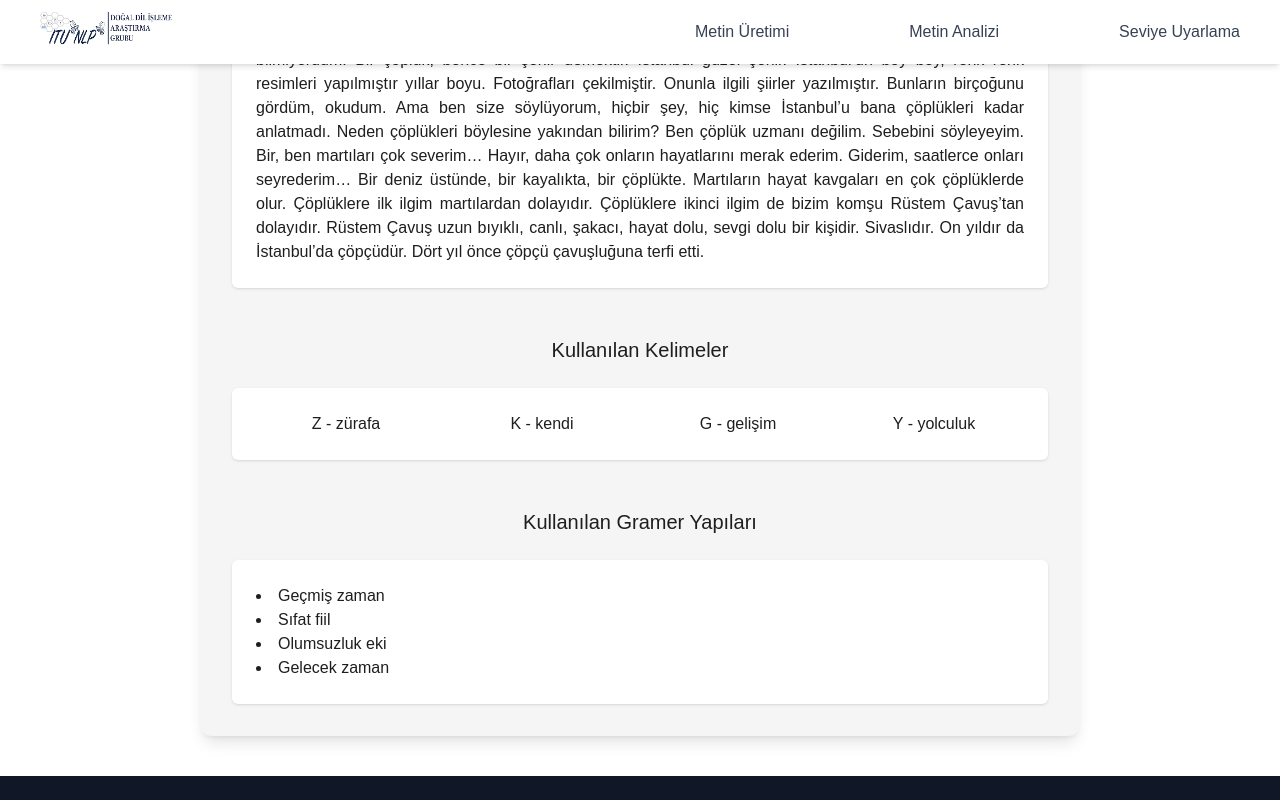
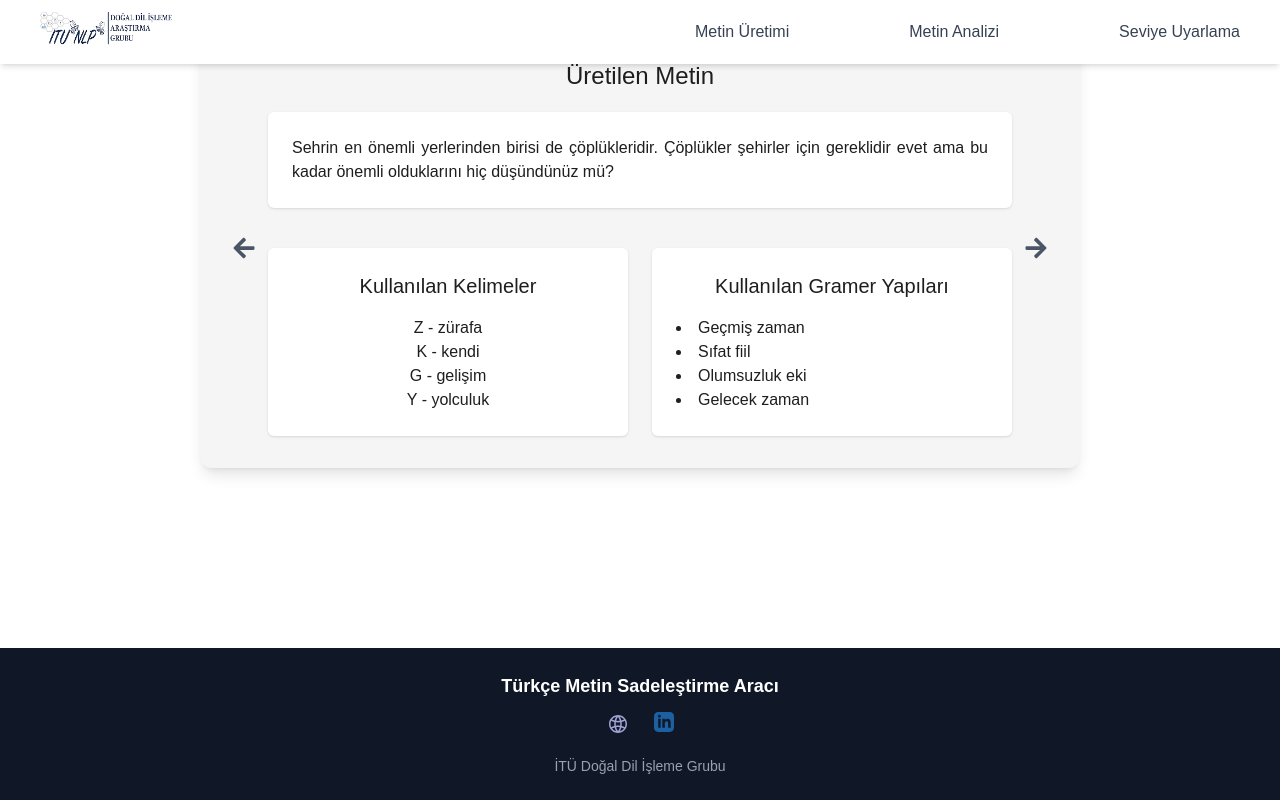
Before and after one commit to itu-grad/turkish-simplification-tool, a Next.js app: page /text-generation in a window 1280 px wide. Both pictures are taken after a click on the button "Metin Üret". Shown: the part 952-1752 px from the top of the page. Built offline with nearby package versions, Linux system fonts and the light colour scheme.

Commit message:
new: add alternative text generate output

```diff
--- a/src/app/text-generation/Output.tsx
+++ b/src/app/text-generation/Output.tsx
@@ -1,41 +1,93 @@
+import { useState } from "react";
+import { FaArrowLeft, FaArrowRight } from "react-icons/fa";
+
 export default function TextGenerationOutput() {
+    const [currentIndex, setCurrentIndex] = useState<number>(0);
+    const [isFading, setIsFading] = useState<boolean>(false);
+
+    const alternatives = [
+        {
+            text: "Sehrin en önemli yerlerinden birisi de çöplükleridir. Çöplükler şehirler için gereklidir evet ama bu kadar önemli olduklarını hiç düşündünüz mü?",
+            words: ["Z - zürafa", "K - kendi", "G - gelişim", "Y - yolculuk"],
+            grammar: ["Geçmiş zaman", "Sıfat fiil", "Olumsuzluk eki", "Gelecek zaman"],
+        },
+        {
+            text: "İstanbul güzel şehir. İstanbul’un boy boy, renk renk resimleri yapılmıştır yıllar boyu.",
+            words: ["A - ağaç", "B - balık", "C - cam", "D - deniz"],
+            grammar: ["Şimdiki zaman", "Geniş zaman", "Emir kipi", "Dilek kipi"],
+        },
+        {
+            text: "Bir çöplük, bence bir şehir demektir. Martıların hayat kavgaları en çok çöplüklerde olur.",
+            words: ["E - elma", "F - fındık", "G - güneş", "H - hüzün"],
+            grammar: ["Zarf fiil", "İsim fiil", "Gelecek zaman", "Olumsuzluk eki"],
+        },
+    ];
+
+    const handleNext = () => {
+        setIsFading(true);
+        setTimeout(() => {
+            setCurrentIndex((prevIndex) => (prevIndex + 1) % alternatives.length);
+            setIsFading(false);
+        }, 300);
+    };
+
+    const handlePrevious = () => {
+        setIsFading(true);
+        setTimeout(() => {
+            setCurrentIndex((prevIndex) =>
+                prevIndex === 0 ? alternatives.length - 1 : prevIndex - 1
+            );
+            setIsFading(false);
+        }, 300);
+    };
+
     return (
         <div className="p-8 min-w-[1200] bg-[#f5f5f5] rounded-xl shadow-lg flex flex-col space-y-6 mt-10 mb-10">
-            <div className="text-2xl font-medium text-[#1e1e1e]">Üretilen Metin</div>
+            <div className="flex flex-row gap-3">
+                <div className="max-w-[20] flex justify-center items-center">
+                    <FaArrowLeft
+                        className="text-gray-600 text-2xl cursor-pointer hover:text-blue-500"
+                        onClick={handlePrevious}
+                    />
+                </div>
+                <div className={`w-full transition-opacity duration-300 ${isFading ? "opacity-0" : "opacity-100"}`}>
+                    <div className="text-2xl font-medium text-[#1e1e1e] mb-5">Üretilen Metin</div>
                     <div className="p-6 bg-white rounded-md shadow-sm">
                         <p className="text-[#1e1e1e] text-justify">
-                    Şehrin en önemli yerlerinden birisi de çöplükleridir. Çöplükler şehirler için gereklidir
-                    evet ama bu kadar önemli olduklarını hiç düşündünüz mü? Bir büyük şehir çöplüğünü
-                    görünceye kadar bunu ben de bilmiyordum. Bir çöplük, bence bir şehir demektir.
-                    İstanbul güzel şehir. İstanbul’un boy boy, renk renk resimleri yapılmıştır yıllar boyu.
-                    Fotoğrafları çekilmiştir. Onunla ilgili şiirler yazılmıştır. Bunların birçoğunu gördüm,
-                    okudum. Ama ben size söylüyorum, hiçbir şey, hiç kimse İstanbul’u bana çöplükleri
-                    kadar anlatmadı. Neden çöplükleri böylesine yakından bilirim? Ben çöplük uzmanı
-                    değilim. Sebebini söyleyeyim. Bir, ben martıları çok severim… Hayır, daha çok onların
-                    hayatlarını merak ederim. Giderim, saatlerce onları seyrederim… Bir deniz üstünde, bir
-                    kayalıkta, bir çöplükte. Martıların hayat kavgaları en çok çöplüklerde olur. Çöplüklere
-                    ilk ilgim martılardan dolayıdır. Çöplüklere ikinci ilgim de bizim komşu Rüstem Çavuş’tan dolayıdır. Rüstem Çavuş uzun bıyıklı, canlı, şakacı, hayat dolu, sevgi dolu bir
-                    kişidir. Sivaslıdır. On yıldır da İstanbul’da çöpçüdür. Dört yıl önce çöpçü çavuşluğuna
-                    terfi etti.
+                            {alternatives[currentIndex].text}
                         </p>
                     </div>
 
-            <div className="text-xl font-medium text-[#1e1e1e] mt-6">Kullanılan Kelimeler</div>
-            <div className="grid grid-cols-4 gap-4 p-6 bg-white rounded-md shadow-sm">
-                <div className="text-[#1e1e1e]">Z - zürafa</div>
-                <div className="text-[#1e1e1e]">K - kendi</div>
-                <div className="text-[#1e1e1e]">G - gelişim</div>
-                <div className="text-[#1e1e1e]">Y - yolculuk</div>
+                    <div className="grid grid-cols-2 gap-6 mt-10">
+                        <div className="flex flex-col p-6 bg-white rounded-md shadow-sm">
+                            <p className="text-xl font-medium text-[#1e1e1e]">Kullanılan Kelimeler</p>
+                            <div className="overflow-y-scroll mt-4 max-h-32">
+                                {alternatives[currentIndex].words.map((word, index) => (
+                                    <div key={index} className="text-[#1e1e1e]">
+                                        {word}
+                                    </div>
+                                ))}
+                            </div>
                         </div>
 
-            <div className="text-xl font-medium text-[#1e1e1e] mt-6">Kullanılan Gramer Yapıları</div>
-            <div className="p-6 bg-white rounded-md shadow-sm">
+                        <div className="flex flex-col p-6 bg-white rounded-md shadow-sm">
+                            <p className="text-xl font-medium text-[#1e1e1e]">Kullanılan Gramer Yapıları</p>
+                            <div className="overflow-y-scroll mt-4 max-h-32">
                                 <ul className="text-[#1e1e1e] text-left list-disc list-inside">
-                    <li>Geçmiş zaman</li>
-                    <li>Sıfat fiil</li>
-                    <li>Olumsuzluk eki</li>
-                    <li>Gelecek zaman</li>
+                                    {alternatives[currentIndex].grammar.map((grammar, index) => (
+                                        <li key={index}>{grammar}</li>
+                                    ))}
                                 </ul>
+                            </div>
+                        </div>
+                    </div>
+                </div>
+                <div className="max-w-[20] flex justify-center items-center">
+                    <FaArrowRight
+                        className="text-gray-600 text-2xl cursor-pointer hover:text-blue-500"
+                        onClick={handleNext}
+                    />
+                </div>
             </div>
         </div>
     );
```
Lines whose indentation alone changed are shown as unchanged.
